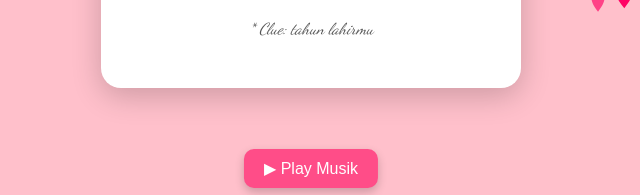
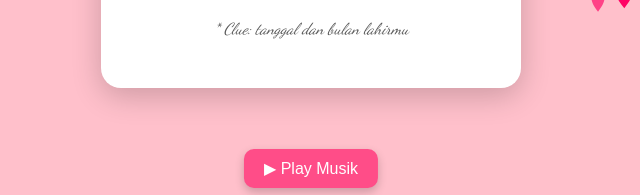
Before and after one commit to aqilnfattah21/MyGFBirthday, a plain HTML site: page index.html in a window 1280 px wide. Shown: the part 602-797 px from the top of the page, 329-969 px from the left. Drawn offline with Linux system fonts and the light colour scheme.

Commit message:
Update index.html

```diff
--- a/index.html
+++ b/index.html
@@ -121,7 +121,7 @@ img {max-width:80%; border-radius:16px; box-shadow:0 4px 16px rgba(0,0,0,0.3); m
         </div>
       </div>
       <div class="error" id="errorMsg"></div>
-      <p style="margin-top:12px; font-size:16px; color:#555;"><i>* Clue: tahun lahirmu</i></p>
+      <p style="margin-top:12px; font-size:16px; color:#555;"><i>* Clue: tanggal dan bulan lahirmu</i></p>
     </div>
   </div>
 
```
